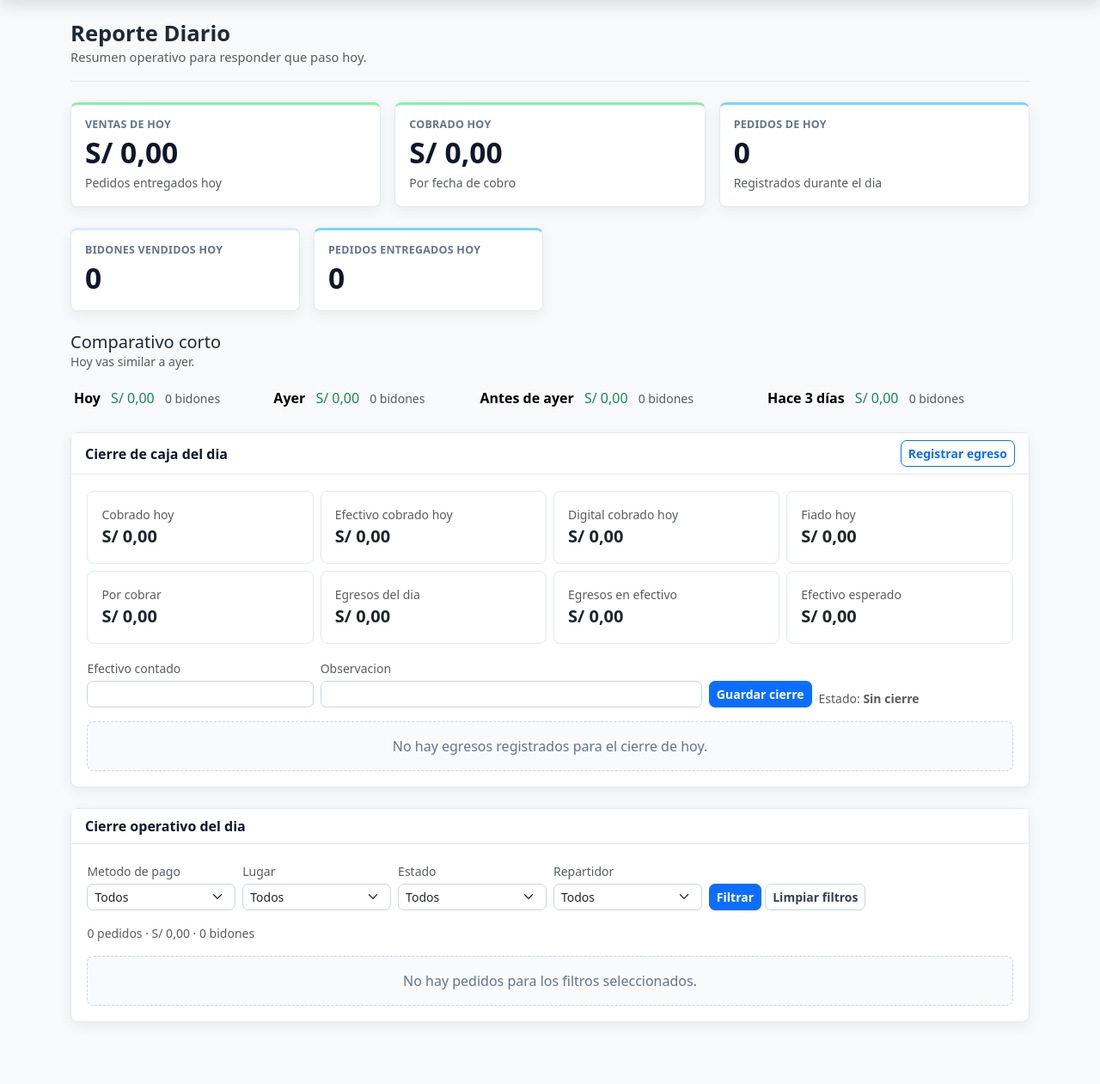
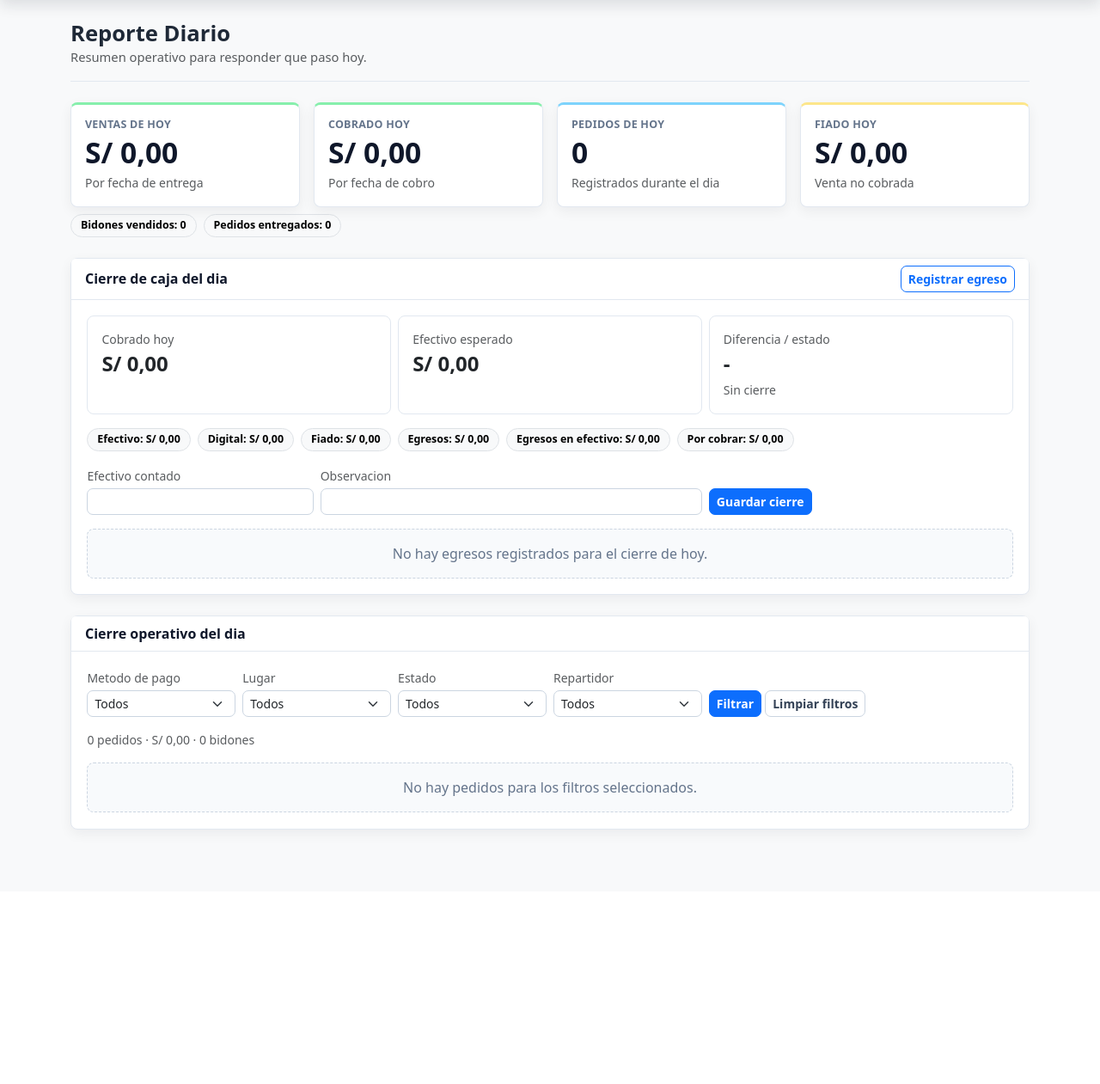
Before and after one commit to 77471660/proyecto_agua, a Django app: page /reporte-diario/ in a window 1280 px wide. Shown: the part 96-1357 px from the top of the page at 86% size. After the commit the page ends 1068 px from the top, so only its background shows below. Run offline with Django 5.2, Linux system fonts and the light colour scheme; a user stored in the database is signed in; tables that the repository leaves empty hold one stand-in row (values such as "Sample post").

Commit message:
Refine daily report layout and reduce visual noise

```diff
--- a/templates/core/reporte_diario.html
+++ b/templates/core/reporte_diario.html
@@ -16,18 +16,18 @@ Reporte Diario - AquaSmart CRM
     </div>
 </div>
 
-<div class="row g-3 mb-4">
-    <div class="col-md-4">
+<div class="row g-3 mb-2">
+    <div class="col-sm-6 col-xl-3">
         <div class="card metric-card metric-success h-100">
             <div class="card-body">
                 <h6 class="metric-label">Ventas de hoy</h6>
                 <div class="metric-value">S/ {{ ventas_hoy|floatformat:2 }}</div>
-                <small class="text-muted">Pedidos entregados hoy</small>
+                <small class="text-muted">Por fecha de entrega</small>
             </div>
         </div>
     </div>
 
-    <div class="col-md-4">
+    <div class="col-sm-6 col-xl-3">
         <div class="card metric-card metric-success h-100">
             <div class="card-body">
                 <h6 class="metric-label">Cobrado hoy</h6>
@@ -37,7 +37,7 @@ Reporte Diario - AquaSmart CRM
         </div>
     </div>
 
-    <div class="col-md-4">
+    <div class="col-sm-6 col-xl-3">
         <div class="card metric-card metric-info h-100">
             <div class="card-body">
                 <h6 class="metric-label">Pedidos de hoy</h6>
@@ -46,73 +46,24 @@ Reporte Diario - AquaSmart CRM
             </div>
         </div>
     </div>
-</div>
 
-<div class="row g-3 mb-4">
-    <div class="col-sm-6 col-lg-3">
-        <div class="card metric-card h-100">
+    <div class="col-sm-6 col-xl-3">
+        <div class="card metric-card metric-warning h-100">
             <div class="card-body">
-                <h6 class="metric-label">Bidones vendidos hoy</h6>
-                <div class="metric-value">{{ bidones_hoy }}</div>
+                <h6 class="metric-label">Fiado hoy</h6>
+                <div class="metric-value">S/ {{ fiado_hoy|floatformat:2 }}</div>
+                <small class="text-muted">Venta no cobrada</small>
             </div>
         </div>
     </div>
-
-    <div class="col-sm-6 col-lg-3">
-        <div class="card metric-card metric-info h-100">
-            <div class="card-body">
-                <h6 class="metric-label">Pedidos entregados hoy</h6>
-                <div class="metric-value">{{ pedidos_entregados_hoy }}</div>
-            </div>
-        </div>
-    </div>
-
-    {% if cancelados_hoy %}
-        <div class="col-sm-6 col-lg-3">
-            <div class="card metric-card metric-muted h-100">
-                <div class="card-body">
-                    <h6 class="metric-label">Cancelados hoy</h6>
-                    <div class="metric-value">{{ cancelados_hoy }}</div>
-                </div>
-            </div>
-        </div>
-    {% endif %}
-
-    {% if fiado_hoy %}
-        <div class="col-sm-6 col-lg-3">
-            <div class="card metric-card metric-warning h-100">
-                <div class="card-body">
-                    <h6 class="metric-label">Fiado hoy</h6>
-                    <div class="metric-value">S/ {{ fiado_hoy|floatformat:2 }}</div>
-                </div>
-            </div>
-        </div>
-    {% endif %}
 </div>
 
-<div class="d-flex justify-content-between align-items-start flex-wrap gap-2 mb-3">
-    <div>
-        <h5 class="mb-0">Comparativo corto</h5>
-        <small class="text-muted d-block">
-            {{ lectura_comparativo }}
-        </small>
-    </div>
-</div>
-
-<div class="table-responsive mb-4">
-    <table class="table table-sm align-middle mb-0">
-        <tbody>
-            <tr>
-                {% for dia in comparativo_ventas %}
-                    <td>
-                        <span class="fw-semibold">{{ dia.etiqueta }}</span>
-                        <span class="text-success ms-2">S/ {{ dia.ingresos|floatformat:2 }}</span>
-                        <small class="text-muted ms-2">{{ dia.bidones }} bidones</small>
-                    </td>
-                {% endfor %}
-            </tr>
-        </tbody>
-    </table>
+<div class="d-flex flex-wrap gap-2 small text-muted mb-4">
+    <span class="badge text-bg-light border">Bidones vendidos: {{ bidones_hoy }}</span>
+    <span class="badge text-bg-light border">Pedidos entregados: {{ pedidos_entregados_hoy }}</span>
+    {% if cancelados_hoy %}
+        <span class="badge text-bg-light border">Cancelados: {{ cancelados_hoy }}</span>
+    {% endif %}
 </div>
 
 <div class="card content-card mb-4">
@@ -125,54 +76,43 @@ Reporte Diario - AquaSmart CRM
 
     <div class="card-body">
         <div class="row g-2 mb-3">
-            <div class="col-sm-6 col-lg-3">
+            <div class="col-md-4">
                 <div class="form-section mb-0 h-100">
                     <div class="text-muted small">Cobrado hoy</div>
-                    <div class="fs-5 fw-semibold">S/ {{ cobrado_hoy|floatformat:2 }}</div>
+                    <div class="fs-4 fw-semibold">S/ {{ cobrado_hoy|floatformat:2 }}</div>
                 </div>
             </div>
-            <div class="col-sm-6 col-lg-3">
+            <div class="col-md-4">
                 <div class="form-section mb-0 h-100">
-                    <div class="text-muted small">Efectivo cobrado hoy</div>
-                    <div class="fs-5 fw-semibold">S/ {{ efectivo_cobrado_hoy|floatformat:2 }}</div>
+                    <div class="text-muted small">Efectivo esperado</div>
+                    <div class="fs-4 fw-semibold">S/ {{ efectivo_esperado|floatformat:2 }}</div>
                 </div>
             </div>
-            <div class="col-sm-6 col-lg-3">
+            <div class="col-md-4">
                 <div class="form-section mb-0 h-100">
-                    <div class="text-muted small">Digital cobrado hoy</div>
-                    <div class="fs-5 fw-semibold">S/ {{ digital_cobrado_hoy|floatformat:2 }}</div>
+                    <div class="text-muted small">Diferencia / estado</div>
+                    <div class="fs-4 fw-semibold">
+                        {% if cierre_caja %}
+                            S/ {{ diferencia_caja|floatformat:2 }}
+                        {% else %}
+                            -
+                        {% endif %}
+                    </div>
+                    <small class="text-muted">{{ estado_caja }}</small>
                 </div>
             </div>
-            <div class="col-sm-6 col-lg-3">
-                <div class="form-section mb-0 h-100">
-                    <div class="text-muted small">Fiado hoy</div>
-                    <div class="fs-5 fw-semibold">S/ {{ fiado_hoy|floatformat:2 }}</div>
-                </div>
-            </div>
-            <div class="col-sm-6 col-lg-3">
-                <div class="form-section mb-0 h-100">
-                    <div class="text-muted small">Por cobrar</div>
-                    <div class="fs-5 fw-semibold">S/ {{ total_por_cobrar|floatformat:2 }}</div>
-                </div>
-            </div>
-            <div class="col-sm-6 col-lg-3">
-                <div class="form-section mb-0 h-100">
-                    <div class="text-muted small">Egresos del dia</div>
-                    <div class="fs-5 fw-semibold">S/ {{ total_egresos_hoy|floatformat:2 }}</div>
-                </div>
-            </div>
-            <div class="col-sm-6 col-lg-3">
-                <div class="form-section mb-0 h-100">
-                    <div class="text-muted small">Egresos en efectivo</div>
-                    <div class="fs-5 fw-semibold">S/ {{ egresos_efectivo_hoy|floatformat:2 }}</div>
-                </div>
-            </div>
-            <div class="col-sm-6 col-lg-3">
-                <div class="form-section mb-0 h-100">
-                    <div class="text-muted small">Efectivo esperado</div>
-                    <div class="fs-5 fw-semibold">S/ {{ efectivo_esperado|floatformat:2 }}</div>
-                </div>
-            </div>
+        </div>
+
+        <div class="d-flex flex-wrap gap-2 small text-muted mb-3">
+            <span class="badge text-bg-light border">Efectivo: S/ {{ efectivo_cobrado_hoy|floatformat:2 }}</span>
+            <span class="badge text-bg-light border">Digital: S/ {{ digital_cobrado_hoy|floatformat:2 }}</span>
+            <span class="badge text-bg-light border">Fiado: S/ {{ fiado_hoy|floatformat:2 }}</span>
+            <span class="badge text-bg-light border">Egresos: S/ {{ total_egresos_hoy|floatformat:2 }}</span>
+            <span class="badge text-bg-light border">Egresos en efectivo: S/ {{ egresos_efectivo_hoy|floatformat:2 }}</span>
+            <span class="badge text-bg-light border">Por cobrar: S/ {{ total_por_cobrar|floatformat:2 }}</span>
+            {% if cierre_caja %}
+                <span class="badge text-bg-light border">Efectivo contado: S/ {{ efectivo_contado|floatformat:2 }}</span>
+            {% endif %}
         </div>
 
         <form method="POST" action="{% url 'registrar_cierre_caja_diario' %}" class="row g-2 align-items-end mb-3">
@@ -208,13 +148,6 @@ Reporte Diario - AquaSmart CRM
                 <button type="submit" class="btn btn-primary btn-sm">
                     Guardar cierre
                 </button>
-            </div>
-            <div class="col-sm-6 col-lg-auto small text-muted">
-                Estado:
-                <span class="fw-semibold">{{ estado_caja }}</span>
-                {% if cierre_caja %}
-                    · Diferencia S/ {{ diferencia_caja|floatformat:2 }}
-                {% endif %}
             </div>
         </form>
 
```
